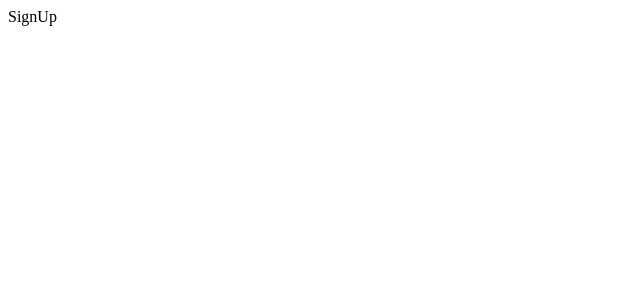
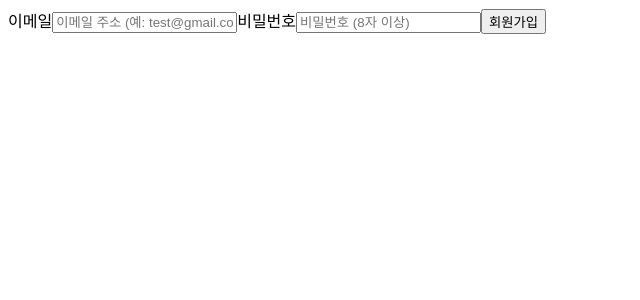
Before and after one commit to devjjin/wanted-pre-onboarding-frontend, a React (Create React App) app: page /signup in a window 1280 px wide. Shown: the top 300 px of the page, without its empty margins (0-640 px from the left). Built offline with nearby package versions, Linux system fonts and the light colour scheme.

Commit message:
feat: add signup-form component

```diff
--- /dev/null
+++ b/src/components/auth/SignUpForm.jsx
@@ -0,0 +1,31 @@
+import React from 'react';
+
+export default function SignUpForm() {
+  return (
+    <div>
+      <form>
+        <label htmlFor="email-input">
+          이메일
+          <input
+            id="email"
+            data-testid="email-input"
+            type="email"
+            placeholder="이메일 주소 (예: test@gmail.com)"
+          />
+        </label>
+        <label htmlFor="password-input">
+          비밀번호
+          <input
+            id="password"
+            data-testid="password-input"
+            type="password"
+            placeholder="비밀번호 (8자 이상)"
+          />
+        </label>
+        <button type="submit" data-testid="signup-button">
+          회원가입
+        </button>
+      </form>
+    </div>
+  );
+}
--- a/src/pages/SignUp.jsx
+++ b/src/pages/SignUp.jsx
@@ -1,5 +1,10 @@
 import React from 'react';
+import SignUpForm from '../components/auth/SignUpForm';
 
 export default function SignUp() {
-  return <div>SignUp</div>;
+  return (
+    <div>
+      <SignUpForm />
+    </div>
+  );
 }
```
